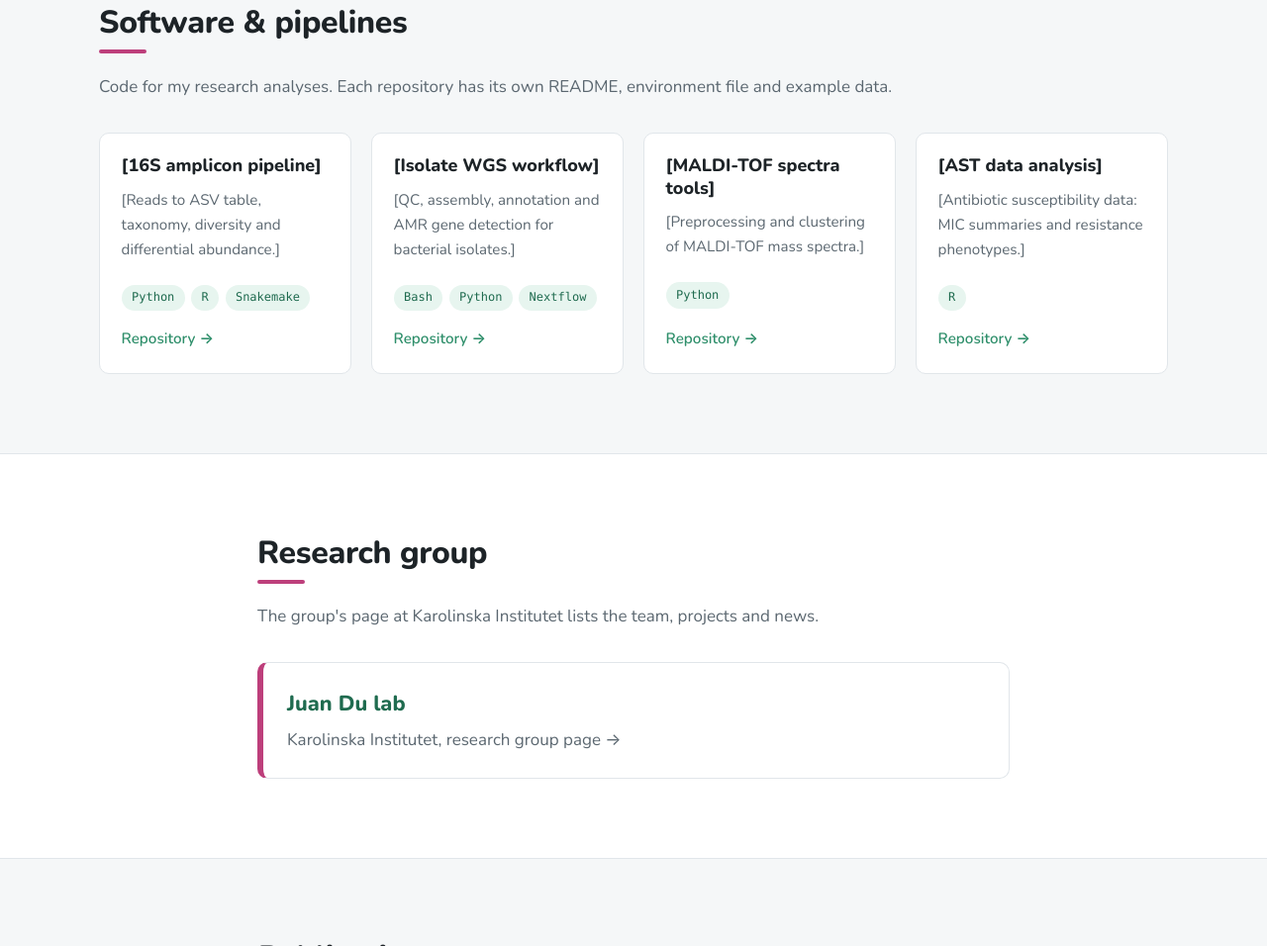
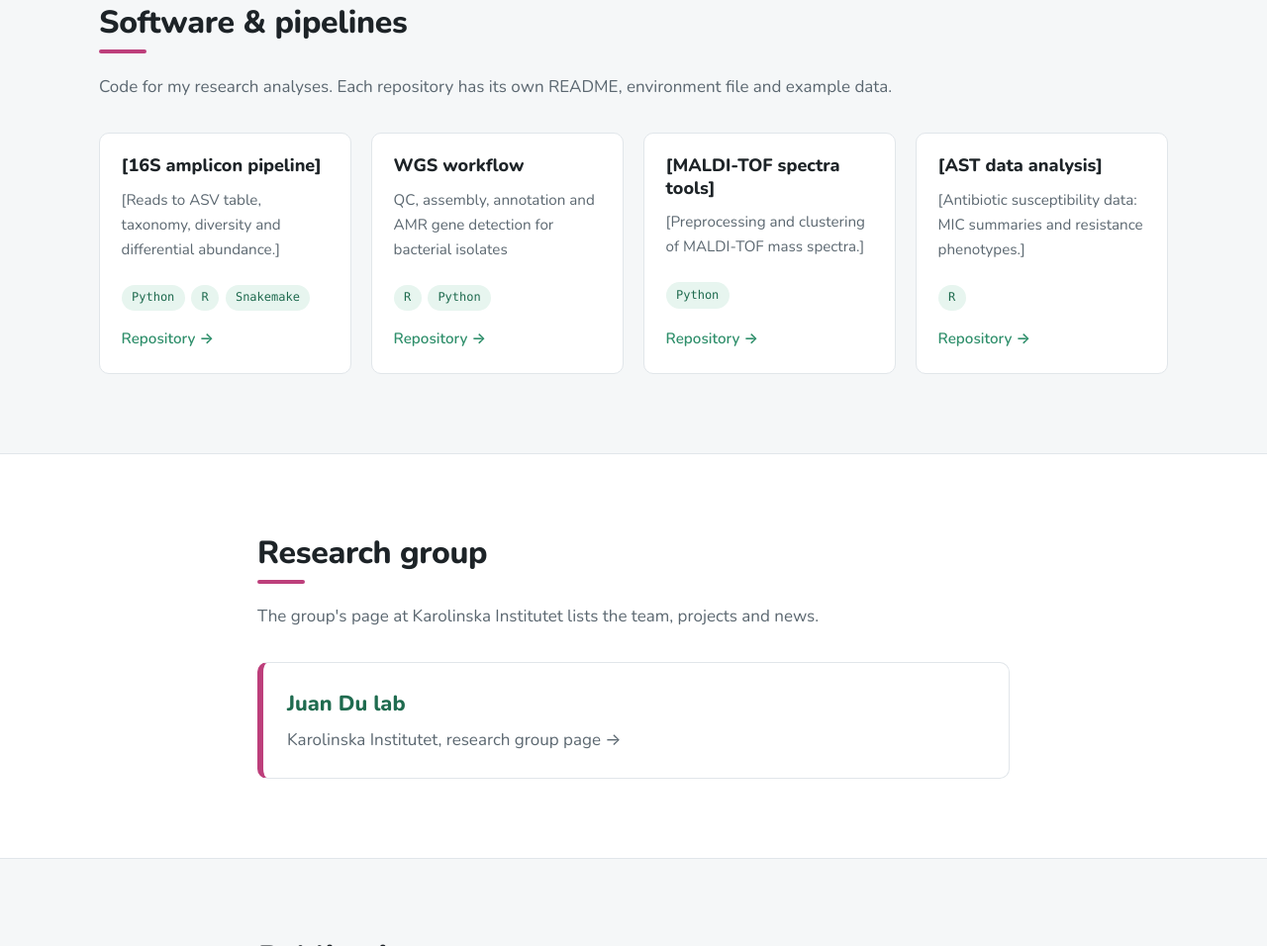
Before and after one commit to linnea-ki/my-site, a plain HTML site: page index.html in a window 1280 px wide. Shown: the part 1038-1994 px from the top of the page at 99% size. Drawn offline with nearby package versions, Linux system fonts and the light colour scheme.

Commit message:
Update WGS workflow section in index.html

```diff
--- a/index.html
+++ b/index.html
@@ -96,10 +96,10 @@
           </article>
 
           <article class="card">
-            <h3>[Isolate WGS workflow]</h3>
-            <p>[QC, assembly, annotation and AMR gene detection for bacterial isolates.]</p>
+            <h3>WGS workflow</h3>
+            <p>QC, assembly, annotation and AMR gene detection for bacterial isolates</p>
             <ul class="meta">
-              <li>Bash</li><li>Python</li><li>Nextflow</li>
+              <li>R</li><li>Python</li>
             </ul>
             <a class="card-link" href="https://github.com/linnea-ki/WGS">Repository →</a>
           </article>
```
